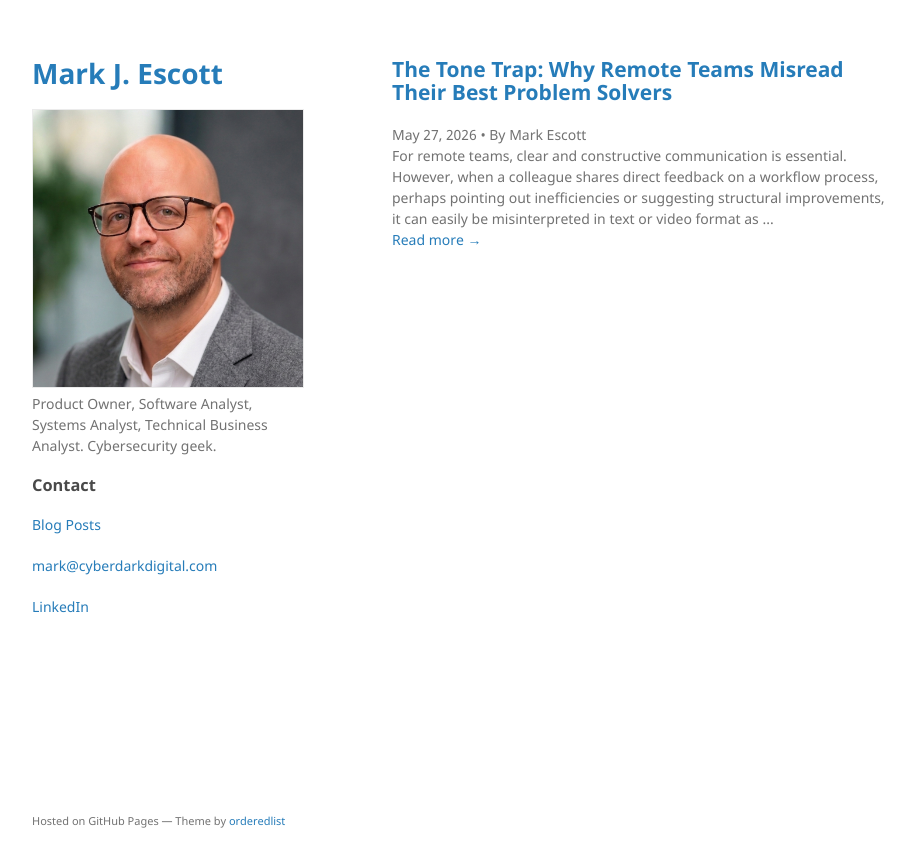
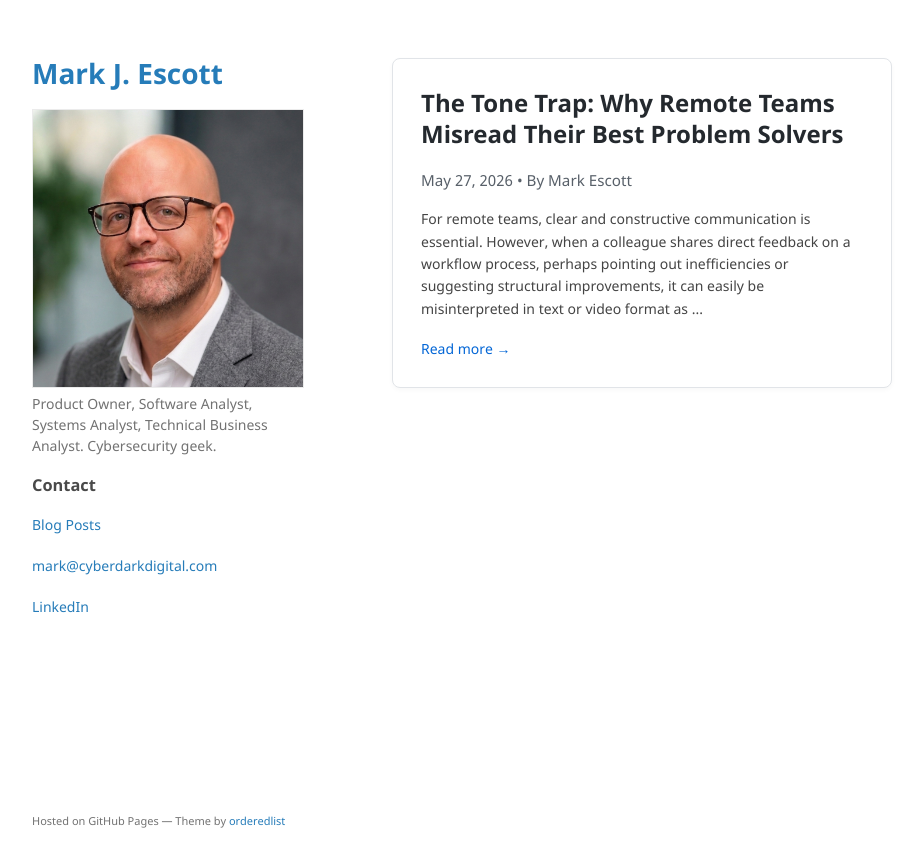
Before and after one commit to mjescott/mjescott.github.io, a Jekyll site: the page built from blog/index.md, in a window 1280 px wide. Shown: the top 867 px of the page, without its empty margins (178-1101 px from the left). Built offline with Jekyll 4.4.1, drawn with Linux system fonts in a browser that asks for light colours; our own code applies the rules of GitHub Pages for plain Markdown files.

Commit message:
Update style.scss

```diff
--- a/assets/css/style.scss
+++ b/assets/css/style.scss
@@ -13,3 +13,61 @@
   border-color: rgba(0, 0, 0, 0.15);
   box-shadow: 0 0 15px rgba(0, 0, 0, 0.03);
 }
+
+.blog-posts {
+  max-width: 780px;
+  margin: 0 auto;
+}
+
+.blog-card {
+  background: #fff;
+  border: 1px solid #e1e4e8;
+  border-radius: 8px;
+  padding: 28px;
+  margin-bottom: 32px;
+  box-shadow: 0 2px 5px rgba(0,0,0,0.03);
+  transition: all 0.2s ease;
+}
+
+.blog-card:hover {
+  border-color: #0366d6;
+  box-shadow: 0 4px 12px rgba(0,0,0,0.08);
+  transform: translateY(-2px);
+}
+
+.blog-card h2 {
+  margin-top: 0;
+  font-size: 1.5rem;
+  line-height: 1.3;
+}
+
+.blog-card h2 a {
+  color: #24292e;
+  text-decoration: none;
+}
+
+.blog-card h2 a:hover {
+  color: #0366d6;
+}
+
+.post-meta {
+  color: #586069;
+  font-size: 0.95rem;
+  margin-bottom: 16px;
+}
+
+.excerpt {
+  line-height: 1.6;
+  color: #444;
+  margin-bottom: 18px;
+}
+
+.read-more {
+  color: #0366d6;
+  font-weight: 500;
+  text-decoration: none;
+}
+
+.read-more:hover {
+  text-decoration: underline;
+}
```
